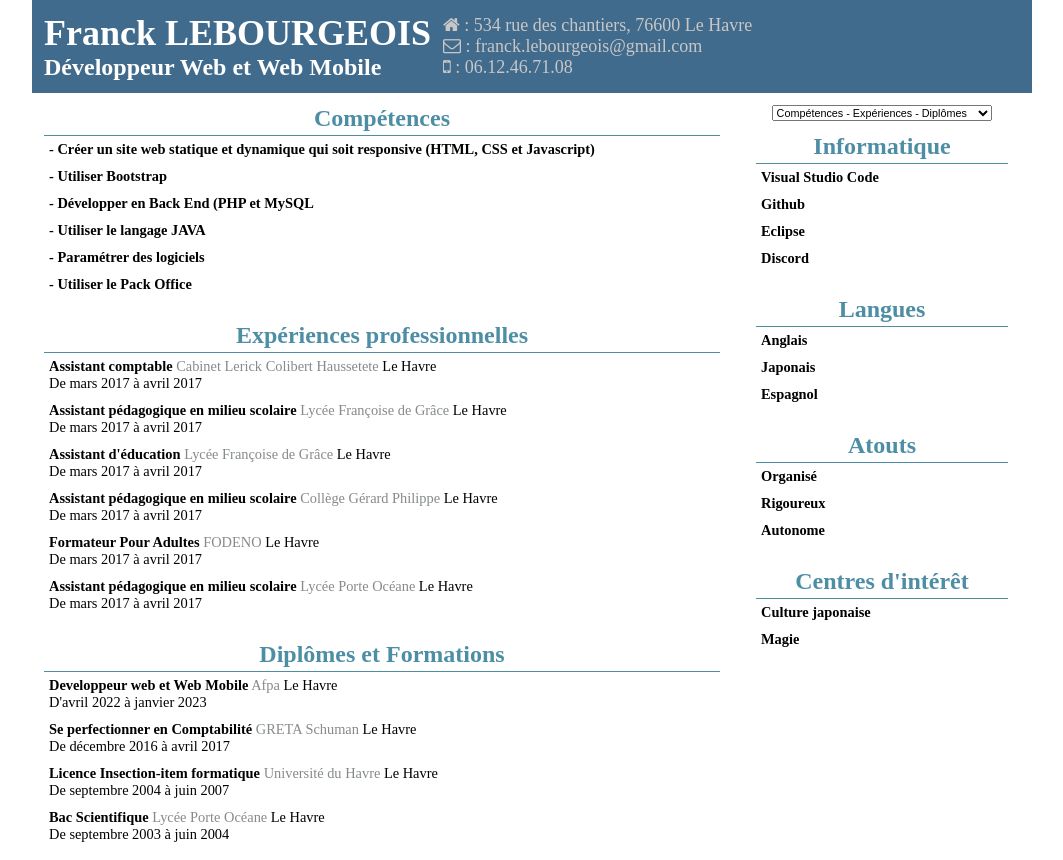
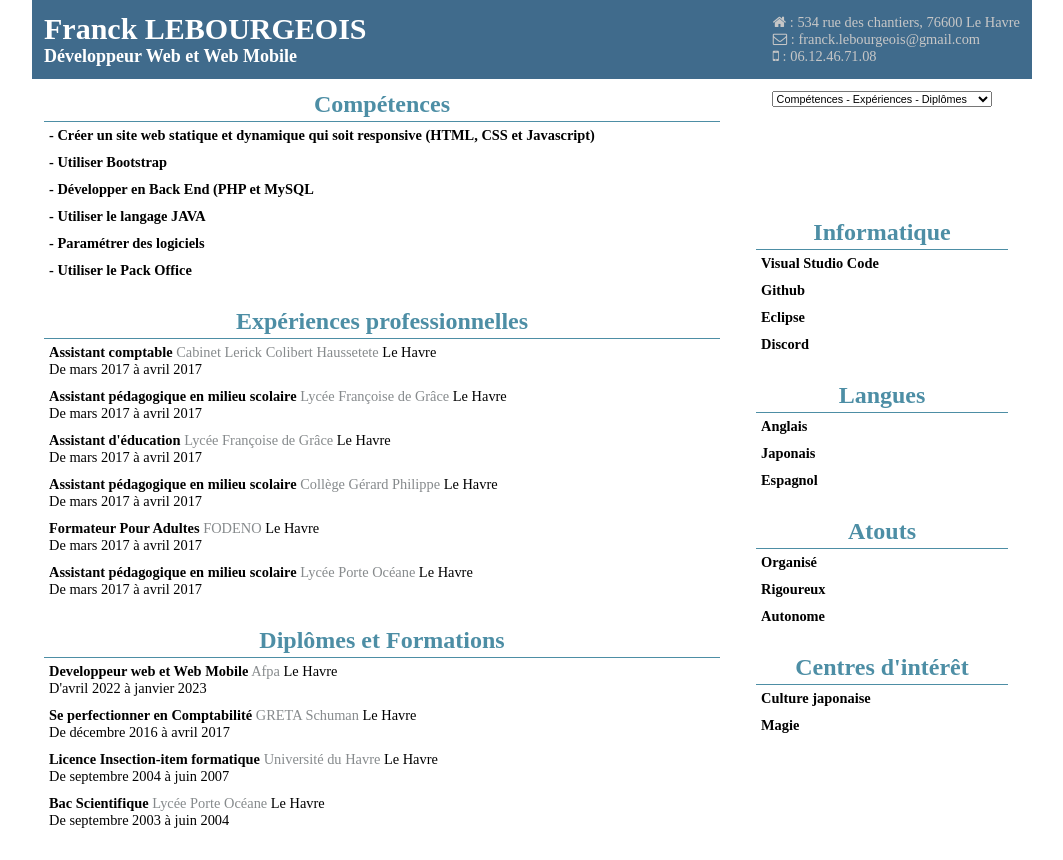
Before and after one commit to FraLbgs/Evaluation_CV, a plain HTML site: page index.html in a window 1280 px wide. Shown: the whole page, without its empty margins (108-1171 px from the left). Drawn offline with Linux system fonts and the light colour scheme.

Commit message:
clean header CSS for Desktop

```diff
--- a/css/style.css
+++ b/css/style.css
@@ -82,7 +82,19 @@ button:focus {
 @media screen and (min-width: 768px) {
     .header{
         flex-direction: row;
-        /* justify-content: space-between; */
+        justify-content: space-between;
+    }
+
+    .header-name{
+        font-size: 2.5rem;
+    }
+
+    .header-ttl{
+        font-size: 1.5rem;
+    }
+
+    .contact{
+        font-size: 1.2rem;
     }
 }
 
@@ -191,5 +203,7 @@ button:focus {
 
     .info-container{
         display: block;
+        position: relative;
+        top: 100px;
     }
 }
```
